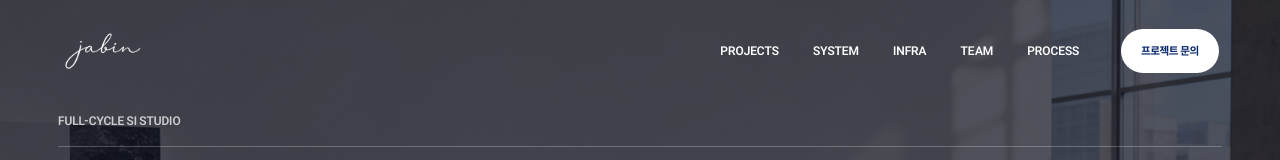
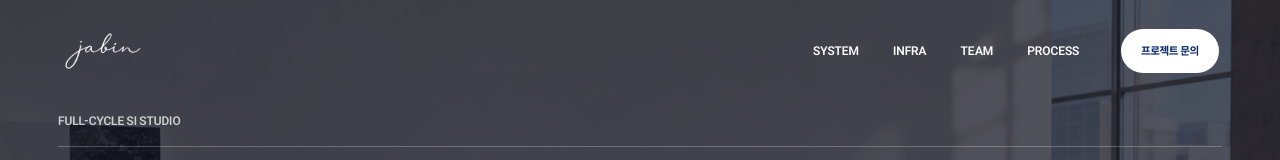
Before and after one commit to ChoiTheCreator/Studio-Jabin-HP, a Next.js app: page / in a window 1280 px wide. Shown: the top 160 px of the page. Built offline with nearby package versions, Linux system fonts and the light colour scheme.

Commit message:
<Refactor> 홈 프로젝트 섹션 노출 제거

```diff
--- a/src/features/home/HomePage.tsx
+++ b/src/features/home/HomePage.tsx
@@ -7,7 +7,6 @@ import { InquirySection } from "./components/InquirySection";
 import { JabinIntro } from "./components/JabinIntro";
 import { OwnedInfrastructureSection } from "./components/OwnedInfrastructureSection";
 import { ProcessSection } from "./components/ProcessSection";
-import { ProjectsSection } from "./components/ProjectsSection";
 import { ServiceMarquee } from "./components/ServiceMarquee";
 import { SiteFooter } from "./components/SiteFooter";
 import { SiteHeader } from "./components/SiteHeader";
@@ -24,7 +23,6 @@ export function HomePage() {
         <ServiceMarquee />
         <StudioStatement />
         <InquirySection />
-        <ProjectsSection />
         <EngineeringSection />
         <OwnedInfrastructureSection />
         <CapabilitiesSection />
--- a/src/features/home/home.content.ts
+++ b/src/features/home/home.content.ts
@@ -1,7 +1,6 @@
 import type { ProjectSummary } from "@/features/projects/project.types";
 
 export const navigation = [
-  { href: "#work", label: "PROJECTS" },
   { href: "#engineering", label: "SYSTEM" },
   { href: "#infrastructure", label: "INFRA" },
   { href: "#team", label: "TEAM" },
```
